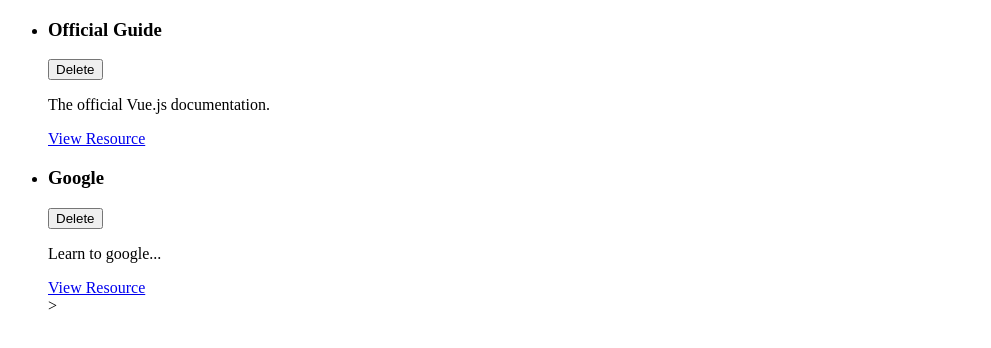
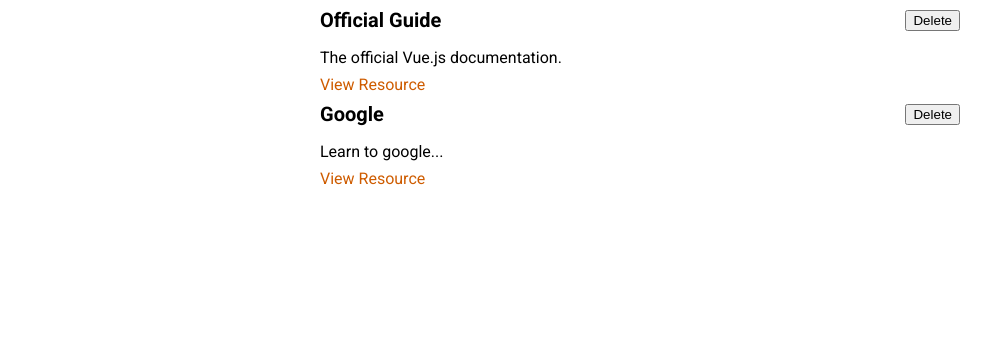
Before and after one commit to mleontenko/learning-resources, a Vue app: page / in a window 1280 px wide. Shown: the top 348 px of the page, without its empty margins (0-991 px from the left). Built offline with nearby package versions, Linux system fonts and the light colour scheme; the HTML template or start-up script is replaced by a standard one.

Commit message:
styling, new component

```diff
--- a/src/App.vue
+++ b/src/App.vue
@@ -1,21 +1,13 @@
 <template>
-    <ul>
-        <learning-resource
-            v-for="res in storedResources"
-            :key="res.id"
-            :title="res.title"
-            :description="res.description"
-            :link="res.link"
-            ></learning-resource>>
-    </ul>
+   <stored-resources :resources="storedResources"></stored-resources>
 </template>
 
 <script>
-import LearningResource from './components/learning-resources/LearningResource.vue';
+import StoredResources from './components/learning-resources/StoredResources.vue';
 
 export default {
     components: {
-        LearningResource
+        StoredResources
     },
     data() {
         return {
@@ -37,3 +29,19 @@
     }
 }
 </script>
+
+<style>
+@import url('https://fonts.googleapis.com/css2?family=Roboto:wght@400;700&display=swap');
+
+* {
+  box-sizing: border-box;
+}
+
+html {
+  font-family: 'Roboto', sans-serif;
+}
+
+body {
+  margin: 0;
+}
+</style>
--- a/src/components/learning-resources/LearningResource.vue
+++ b/src/components/learning-resources/LearningResource.vue
@@ -19,3 +19,35 @@
 }
 
 </script>
+
+<style scoped>
+li {
+  margin: auto;
+  max-width: 40rem;
+}
+
+header {
+  display: flex;
+  justify-content: space-between;
+  align-items: center;
+}
+
+h3 {
+  font-size: 1.25rem;
+  margin: 0.5rem 0;
+}
+
+p {
+  margin: 0.5rem 0;
+}
+
+a {
+  text-decoration: none;
+  color: #ce5c00;
+}
+
+a:hover,
+a:active {
+  color: #c89300;
+}
+</style>
--- /dev/null
+++ b/src/components/learning-resources/StoredResources.vue
@@ -0,0 +1,32 @@
+<template>
+     <ul>
+        <learning-resource
+            v-for="res in resources"
+            :key="res.id"
+            :title="res.title"
+            :description="res.description"
+            :link="res.link"
+            ></learning-resource>
+    </ul>
+</template>
+
+<script>
+import LearningResource from './LearningResource.vue';
+
+export default {
+    props: ['resources'],
+    components: {
+        LearningResource
+    }
+}
+</script>
+
+<style scoped>
+ul {
+  list-style: none;
+  margin: 0;
+  padding: 0;
+  margin: auto;
+  max-width: 40rem;
+}
+</style>
```
